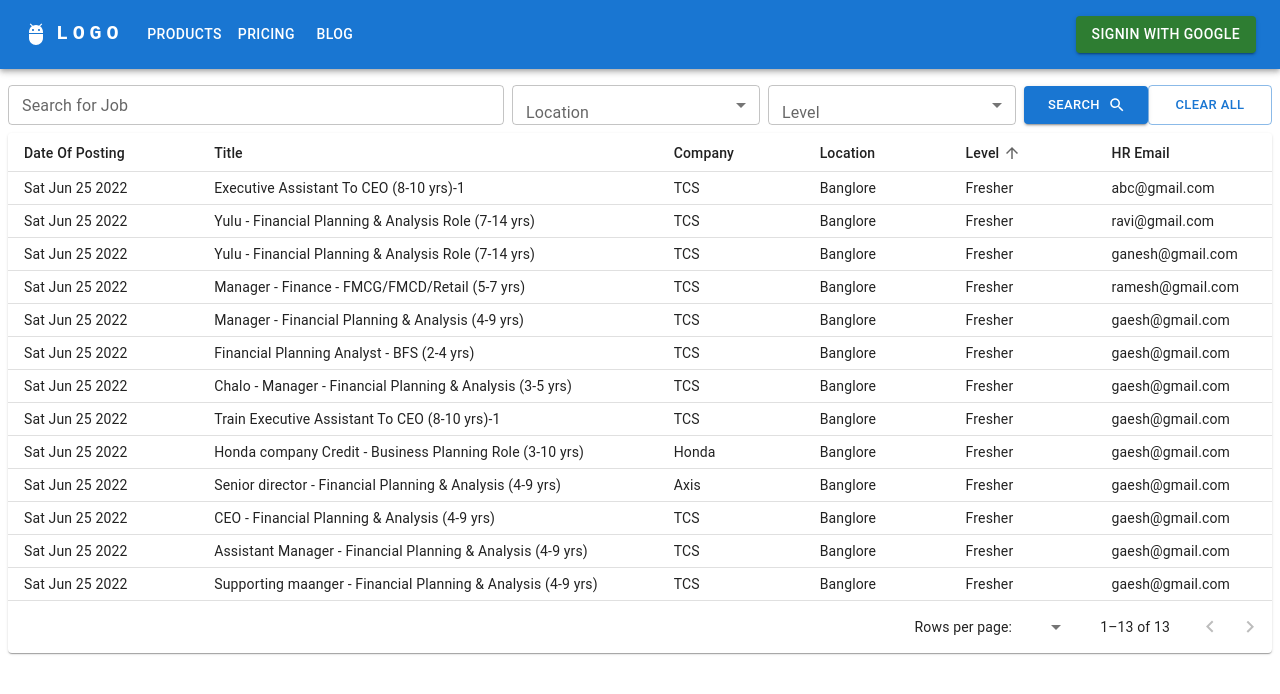
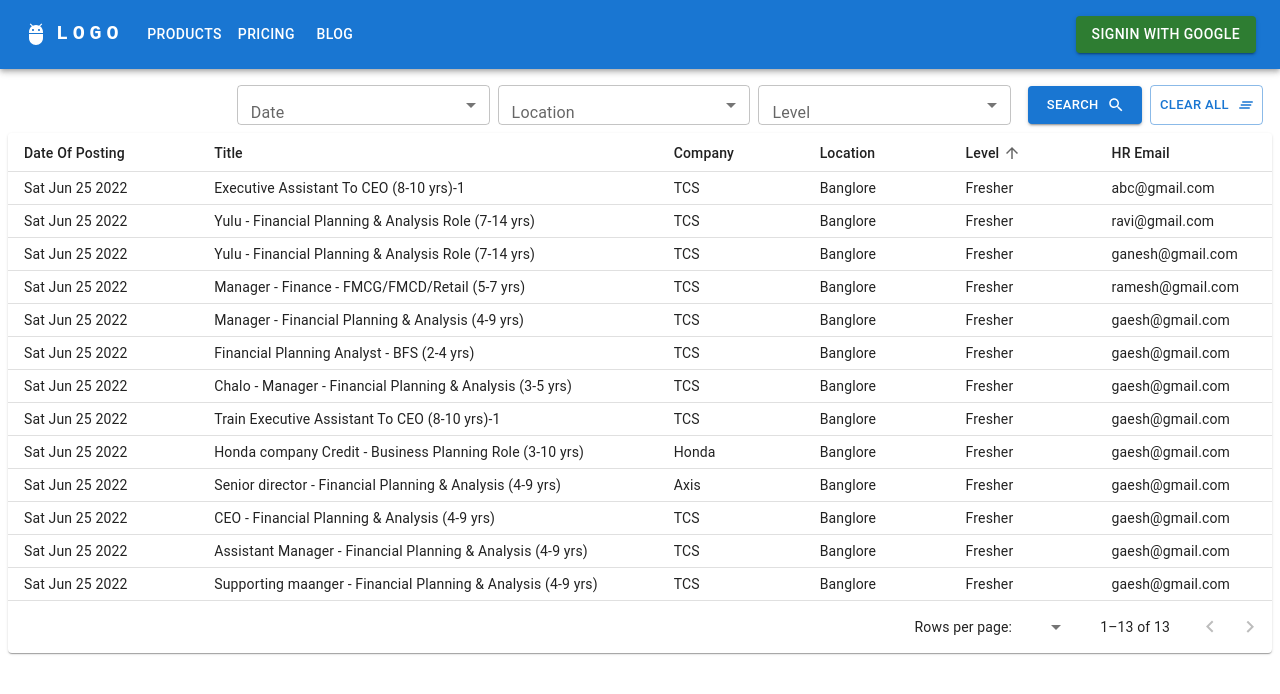
Before and after one commit to ymdahake/jobportal, a React (Create React App) app: page / in a window 1280 px wide. Shown: the top 694 px of the page. Built offline with nearby package versions, Linux system fonts and the light colour scheme.

Commit message:
Added Date Filter at UI

```diff
--- a/src/components/JobTable/JobTable.tsx
+++ b/src/components/JobTable/JobTable.tsx
@@ -17,9 +17,12 @@ import { GetAllJobData } from "../../services/JobService";
 import { Button, styled } from "@mui/material";
 import SingleSelectFilter from "./../SingleSelectFilter/SingleSelectFilter";
 import JobSearchInput from "./../JobSearchInput/JobSearchInput";
-import { Search } from "@mui/icons-material";
+import { ClearAll, Search } from "@mui/icons-material";
 import { jobsData } from "./../../utils/MockData";
 import { Option } from "../../models/Option";
+
+
+
 
 export const locations: Option[] = [
   { key: "Banglore", value: "Banglore" },
@@ -34,6 +37,13 @@ export const levels: Option[] = [
   { key: "Fresher", value: "Fresher" },
   { key: "Senior", value: "Senior" },
   { key: "Expert", value: "Expert" },
+];
+
+export const dates: Option[] = [
+  { key: "1", value: "by 1 Week" },
+  { key: "2", value: "by 2 week" },
+  { key: "3", value: "by 3 week" },
+  { key: "4", value: "by Month" },
 ];
 
 const columns: Column[] = [
@@ -152,13 +162,13 @@ export default function JobTable() {
       handleRequestSort(event, property);
     };
 
-  const handleSearchQueryFilterChange = (query: string) => {
-    console.log("Search Query", query);
-  };
+  // const handleSearchQueryFilterChange = (query: string) => {
+  //   console.log("Search Query", query);
+  // };
 
-  const onSelectedItemChange = (label: string, value: string) => {
-    console.log("label : ", label, "ChangedValue", value);
-  };
+  // const onSelectedItemChange = (label: string, value: string) => {
+  //   console.log("label : ", label, "ChangedValue", value);
+  // };
 
   return (
     <Box>
@@ -166,32 +176,36 @@ export default function JobTable() {
         sx={{
           display: "flex",
           flexDirection: "row",
-
-          justifyContent: "space-between",
+          justifyContent: "flex-end",
           py: 1,
         }}
       >
-        <Box sx={{ width: "40%" }}>
-          <JobSearchInput onSearchQueryChange={handleSearchQueryFilterChange} />
+        <Box sx={{ width: "20%" }}>
+          {/* <JobSearchInput onSearchQueryChange={handleSearchQueryFilterChange} /> */}
+          <SingleSelectFilter
+            options={dates}
+            label="Date"
+            name="filterByDate"
+          />
         </Box>
         <Box sx={{ width: "20%", px: 1 }}>
           <SingleSelectFilter
             options={locations}
             label="Location"
-            onItemChange={onSelectedItemChange}
+            name="filterByLocation"
           />
         </Box>
         <Box sx={{ width: "20%", pr: 1 }}>
           <SingleSelectFilter
             options={levels}
             label="Level"
-            onItemChange={onSelectedItemChange}
+            name="filterByLevel"
           />
         </Box>
 
         <Box sx={{ width: "20%" }}>
           <Button
-            sx={{ py: 1, width: "50%" }}
+            sx={{ py: 1, width: "45%" }}
             variant="contained"
             size="small"
             endIcon={<Search />}
@@ -199,10 +213,10 @@ export default function JobTable() {
             Search
           </Button>
           <Button
-            sx={{ py: 1, width: "50%" }}
+            sx={{ py: 1, width: "45%",ml:1 }}
             variant="outlined"
             size="small"
-            // endIcon={<ClearAll />}
+            endIcon={<ClearAll />}
           >
             Clear All
           </Button>
--- a/src/components/SingleSelectFilter/SingleSelectFilter.tsx
+++ b/src/components/SingleSelectFilter/SingleSelectFilter.tsx
@@ -4,19 +4,33 @@ import MenuItem from "@mui/material/MenuItem";
 import FormControl from "@mui/material/FormControl";
 import Select, { SelectChangeEvent } from "@mui/material/Select";
 import { Option } from "../../models/Option";
+import { FilterContext } from "./../../contexts/filter.context";
+import { useContext } from "react";
 
 interface childProps {
   options: Option[];
   label: string;
-  onItemChange: (label: string, value: string) => void;
+  // onItemChange: (label: string, value: string) => void;
+  name: string;
 }
 
 export default function SingleSelectFilter(props: childProps) {
-  const { options, label, onItemChange } = props;
+  const { options, label, name } = props;
   const [selectedValue, setselectedValue] = React.useState("");
+  const { selectedfilters, setselectedfilters } = useContext(FilterContext);
+
   const handleChange = (event: SelectChangeEvent) => {
     setselectedValue(event.target.value);
-    onItemChange(label, event.target.value);
+
+    if (event.target.name === "filterByDate")
+      selectedfilters.filterByDate = event.target.value;
+    if (event.target.name === "filterByLocation")
+      selectedfilters.filterByLocation = event.target.value;
+    if (event.target.name === "filterByLevel")
+      selectedfilters.filterByLevel = event.target.value;
+
+    setselectedfilters({ ...selectedfilters });
+    console.log("fromfilter context : ", selectedfilters);
   };
 
   return (
@@ -27,6 +41,7 @@ export default function SingleSelectFilter(props: childProps) {
         id="demo-simple-select"
         value={selectedValue}
         label={props.label}
+        name={props.name}
         onChange={handleChange}
         size="small"
       >
--- /dev/null
+++ b/src/contexts/filter.context.tsx
@@ -0,0 +1,16 @@
+import {createContext, useState} from 'react';
+import { Filters } from '../models/Option';
+
+
+
+export const FilterContext = createContext({
+    selectedfilters  : {} as Filters,
+    setselectedfilters:(filters :Filters)=>{},
+
+    });
+
+    export const FilterProvider =({children}:any)=>{
+        const [selectedfilters,setselectedfilters] = useState<any>(null);
+        const value ={selectedfilters,setselectedfilters};
+        return  <FilterContext.Provider value={value}>{children}</FilterContext.Provider>
+    }
```
Also changed, not shown: src/models/Option.ts (+7 -0 lines).
